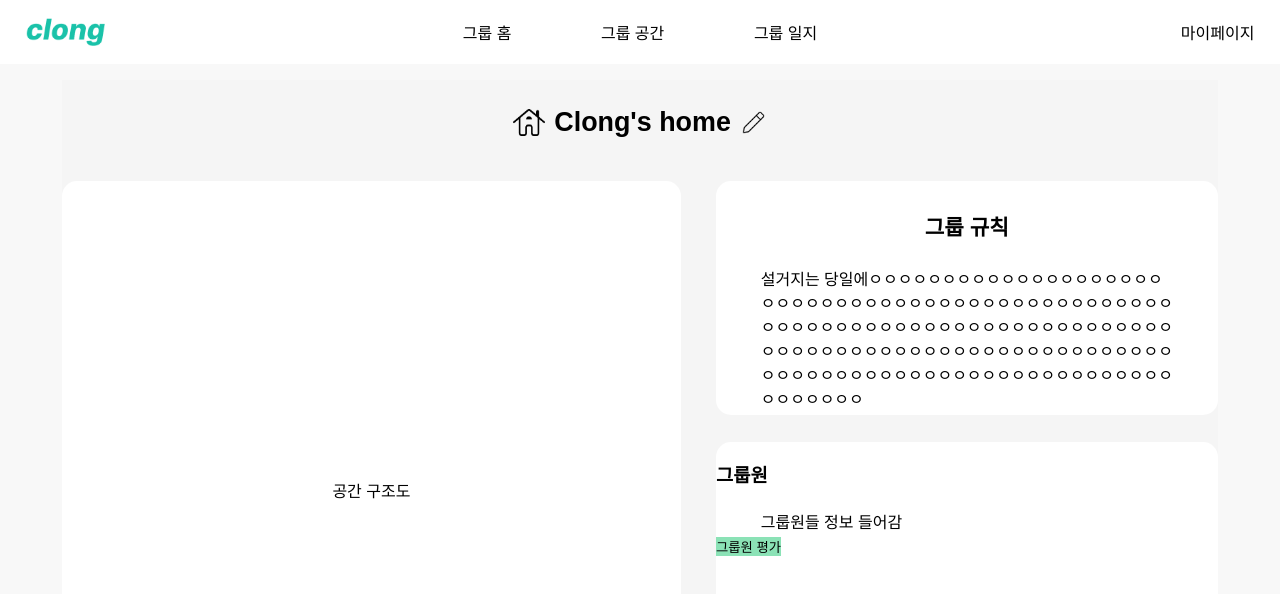
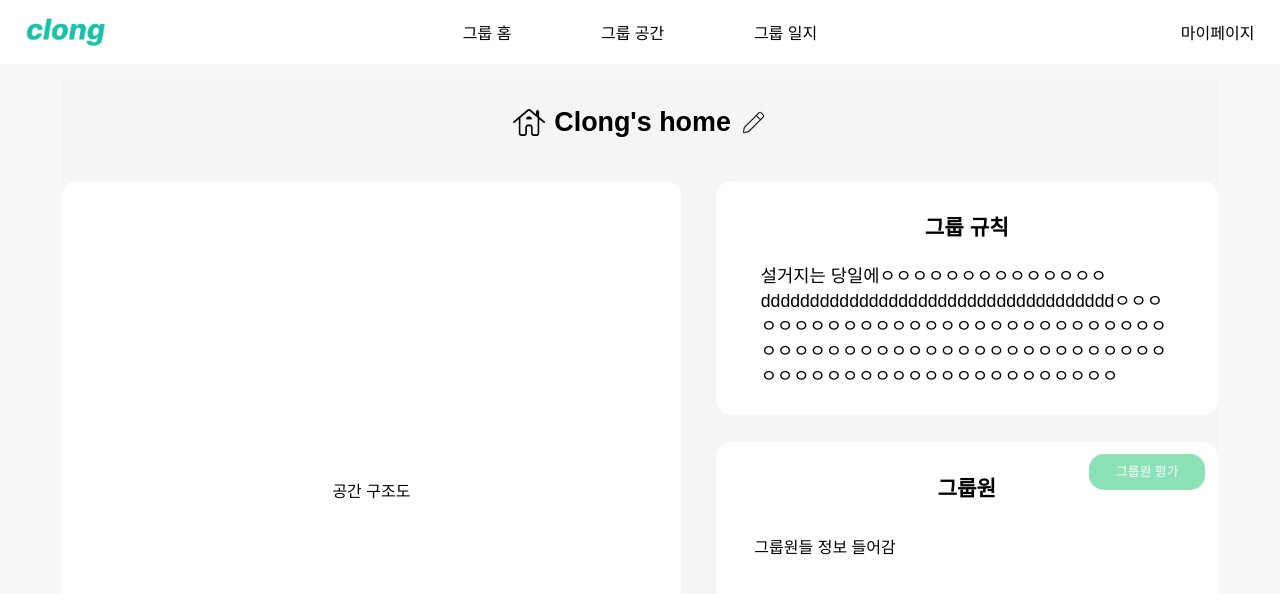
Before and after one commit to Co-sol/clong_front, a React (Vite) app: page /groupHome in a window 1280 px wide. Shown: the top 594 px of the page. Built offline with nearby package versions, Linux system fonts and the light colour scheme; a web font is replaced by a local one.

Commit message:
그룹 평가 화면 UI 구현 중

```diff
--- a/src/components/GroupHome/GroupHome.css
+++ b/src/components/GroupHome/GroupHome.css
@@ -72,6 +72,7 @@
     margin-bottom: min(40px, 2.7vw);
 }
 
+/* 그룹 규칙 */
 .GroupHome .groupRule {
     background-color: white;
     width: min(39.2vw, 564px);
@@ -87,12 +88,45 @@
 }
 
 .ruleContent {
-    padding: min(4px, 0.27vw) min(50.5px, 3.5vw);
+    padding-left: min(50.5px, 3.5vw);
+    padding-right: min(50.5px, 3.5vw);
+    padding-bottom: min(2.3vw, 33.1px);
+
+    font-size: min(1.38vw, 20px);
 }
 
+/* 그룹원 평가 */
 .GroupHome .groupEval {
     background-color: white;
     width: min(39.2vw, 564px);
     height: min(28vw, 402px);
     border-radius: 15px;
+    position: relative;
 }
+
+.groupEval > h3 {
+    margin-top: min(33px, 2.3vw);
+    text-align: center;
+
+    font-size: min(1.66vw, 24px);
+}
+
+.groupEval .members {
+    padding-left: min(3vw, 43.2px);
+    padding-right: min(3vw, 43.2px);
+    margin-top: min(2.5vw, 36px);
+}
+
+.Button_eval {
+    width: min(9.02vw, 130px);
+    height: min(2.77vw, 40px);
+    border-radius: 15px;
+
+    color: white;
+    font-size: min(1vw, 15px);
+    line-height: min(2.77vw, 40px);
+
+    position: absolute;
+    top: min(1vw, 15px);
+    right: min(1vw, 15px);
+}
--- a/src/components/GroupHome/GroupHome.jsx
+++ b/src/components/GroupHome/GroupHome.jsx
@@ -6,7 +6,7 @@ import Button from "../Button";
 const groupData = {
     groupName: "Clong",
     groupRule:
-        "설거지는 당일에ㅇㅇㅇㅇㅇㅇㅇㅇㅇㅇㅇㅇㅇㅇㅇㅇㅇㅇㅇㅇㅇㅇㅇㅇㅇㅇㅇㅇㅇㅇㅇㅇㅇㅇㅇㅇㅇㅇㅇㅇㅇㅇㅇㅇㅇㅇㅇㅇㅇㅇㅇㅇㅇㅇㅇㅇㅇㅇㅇㅇㅇㅇㅇㅇㅇㅇㅇㅇㅇㅇㅇㅇㅇㅇㅇㅇㅇㅇㅇㅇㅇㅇㅇㅇㅇㅇㅇㅇㅇㅇㅇㅇㅇㅇㅇㅇㅇㅇㅇㅇㅇㅇㅇㅇㅇㅇㅇㅇㅇㅇㅇㅇㅇㅇㅇㅇㅇㅇㅇㅇㅇㅇㅇㅇㅇㅇㅇㅇㅇㅇㅇㅇㅇㅇㅇㅇㅇㅇㅇ",
+        "설거지는 당일에ㅇㅇㅇㅇㅇㅇㅇㅇㅇㅇㅇㅇㅇㅇddddddddddddddddddddddddddddddddddddㅇㅇㅇㅇㅇㅇㅇㅇㅇㅇㅇㅇㅇㅇㅇㅇㅇㅇㅇㅇㅇㅇㅇㅇㅇㅇㅇㅇㅇㅇㅇㅇㅇㅇㅇㅇㅇㅇㅇㅇㅇㅇㅇㅇㅇㅇㅇㅇㅇㅇㅇㅇㅇㅇㅇㅇㅇㅇㅇㅇㅇㅇㅇㅇㅇㅇㅇㅇㅇㅇㅇㅇㅇㅇㅇ",
     members: ["A", "B", "C"],
     ownerNickname: "solux", // 임시 고정값
 };
@@ -28,8 +28,8 @@ const GroupHome = () => {
                     </div>
                     <div className="groupEval">
                         <h3>그룹원</h3>
-                        <div className="ruleContent">그룹원들 정보 들어감</div>
-                        <Button text={"그룹원 평가"} />
+                        <div className="members">그룹원들 정보 들어감</div>
+                        <Button type={"eval"} text={"그룹원 평가"} />
                     </div>
                 </div>
             </div>
```
